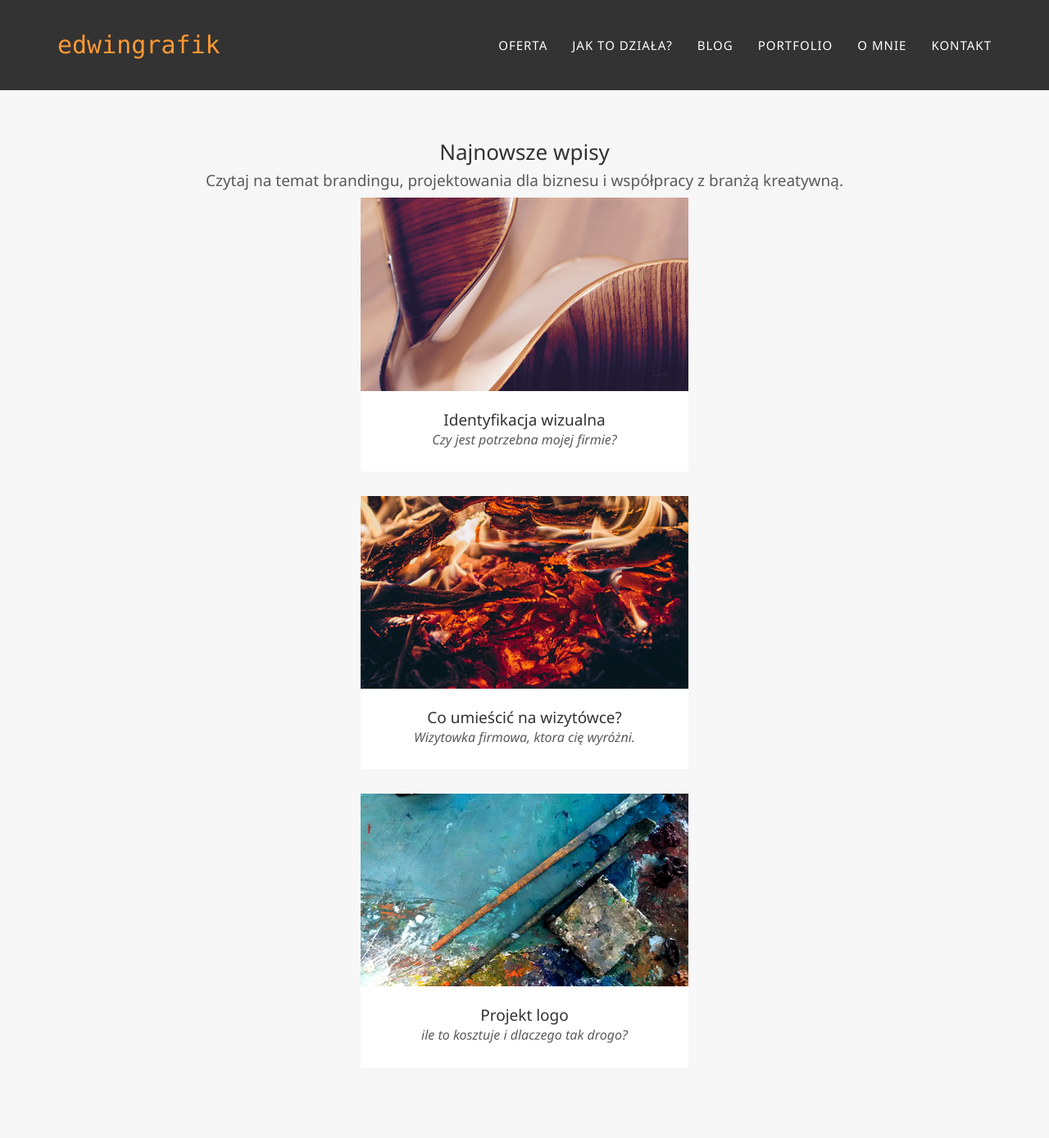
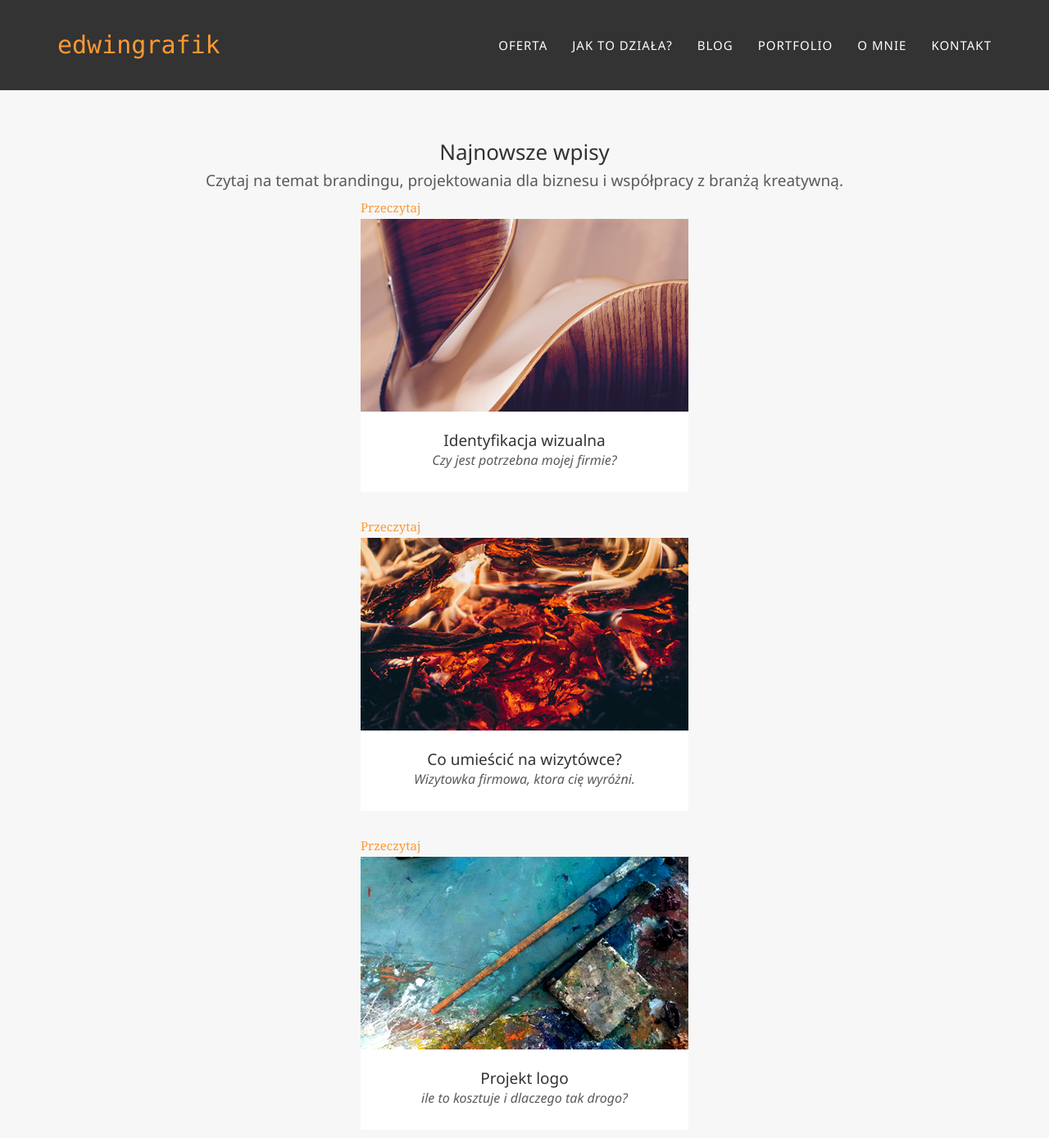
Before and after one commit to edwingrafik/edwingrafik.github.io, a Jekyll site: the page built from Blog/blog.html, in a window 1280 px wide and 1400 px high. Shown: the top 1388 px of the window at 82% size. Built offline with Jekyll 4.4.1, drawn with Linux system fonts in a browser that asks for light colours; some web fonts are replaced.

Commit message:
Update blog_grid.html

```diff
--- a/_includes/blog_grid.html
+++ b/_includes/blog_grid.html
@@ -12,8 +12,7 @@
       <div class="col-md-12 col-sm-6 portfolio-item">
         <div class="portfolio-link">
           <a class="post-meta" href="{{ post.url | prepend: site.baseurl }}">
-            <div class="portfolio-hover">Przeczytaj
-            </div>
+            Przeczytaj
           </a>
           <img src="{{ site.baseurl }}/img/{{ post.image }}" class="img-responsive img-centered" alt={{ post.title }}>
           <div class="portfolio-caption">
```
